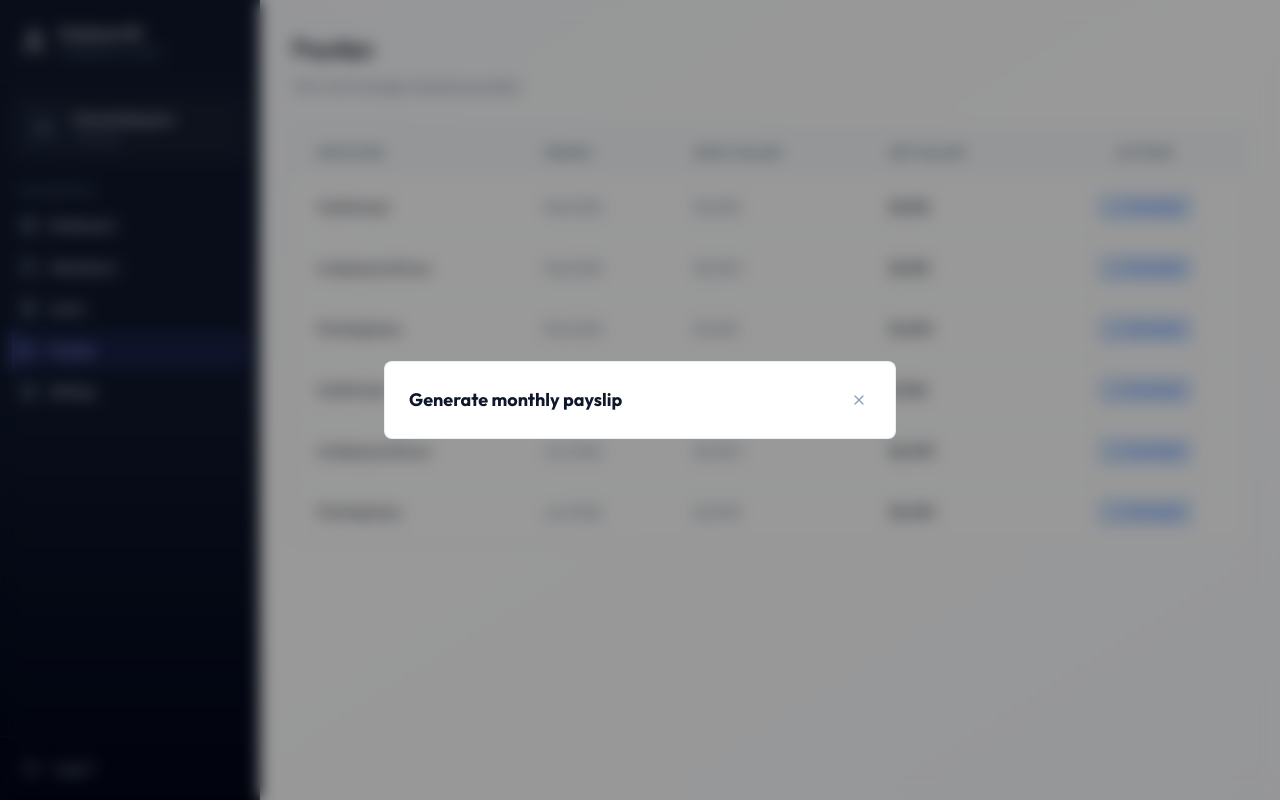
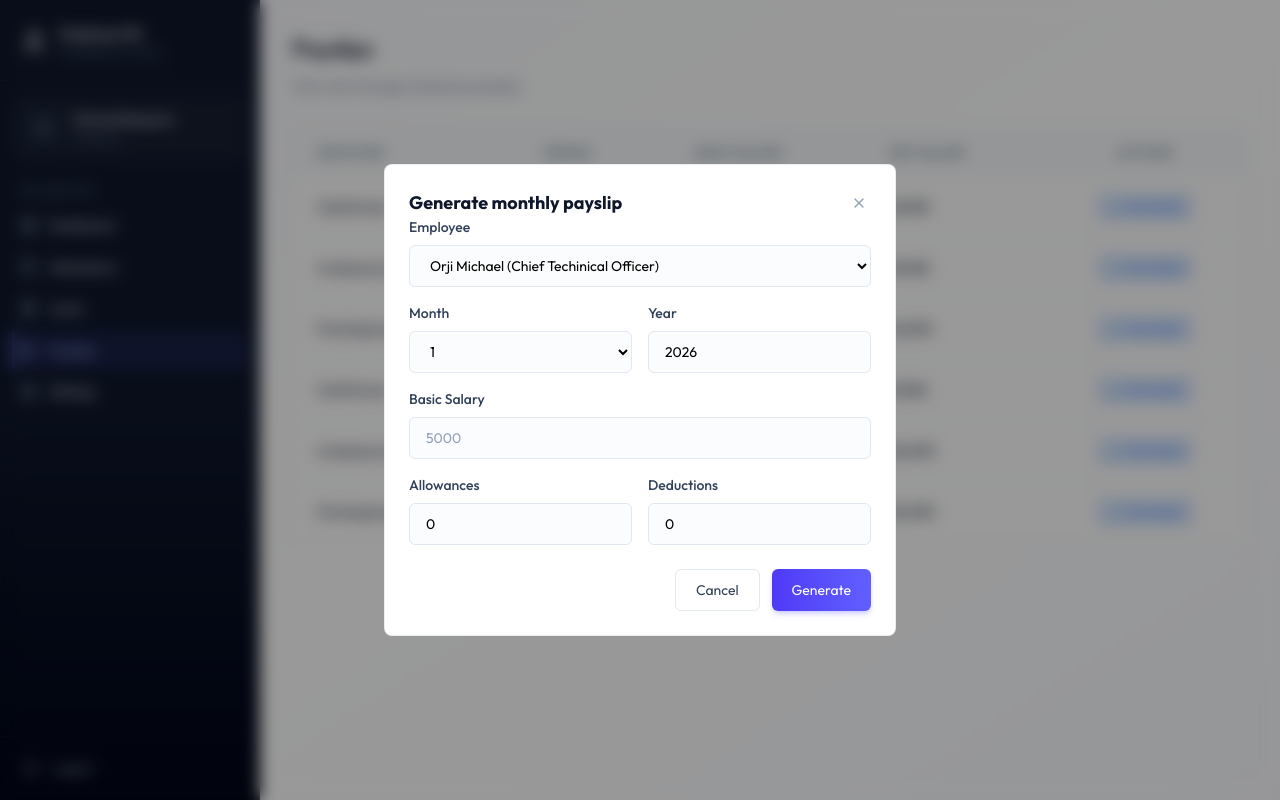
Before and after one commit to Xlence1624/Employee-management-system, a React (Vite) app in the folder Client/: page /payslips in a window 1280 px wide. Both pictures are taken after a click on the button "Generate Payslip". Built offline with nearby package versions, Linux system fonts and the light colour scheme.

Commit message:
payslip page completed
Signed-off-by: Xlence1624 <xlence1624@gmail.com>

```diff
--- a/Client/src/components/payslip/GeneratePayslipForm.jsx
+++ b/Client/src/components/payslip/GeneratePayslipForm.jsx
@@ -1,7 +1,8 @@
-import { Plus } from 'lucide-react';
+import { Loader2, Plus } from 'lucide-react';
 import React from 'react'
 import { useState } from 'react';
 import { X } from 'lucide-react';
+
 
 const GeneratePayslipForm = ({employee, onsuccess
 }) => {
@@ -26,6 +27,101 @@ const GeneratePayslipForm = ({employee, onsuccess
     <X className="w-4 h-4" size={20} />
   </button>
 </div>
+<form action="" className="space-y-4" onsubmit={handleSubmit}>
+{/* Select employee */}
+<div >
+
+  <label
+ className="block text-sm font-medium text-slate-700 mb-2">Employee</label>
+
+ <select name="employeeId" id="" required>
+
+  {
+    employee.map(
+      (e) => (
+        <option key={e.id} value={e.id}>{e.firstName} {e.lastName} ({e.position})</option>
+      )
+    )
+  }
+ </select>
+</div>
+{/* select month and year */}
+
+<div className="grid grid-cols-2 gap-4">
+<div className="">
+
+  <label
+ className="block text-sm font-medium text-slate-700 mb-2">Month</label>
+ <select name="month"  className="">
+{Array.from({length: 12}, (_, i) => i + 1).map(
+  (m) => (
+
+    <option key={m} value={m}>
+      {m}
+    </option>
+
+  )
+) }
+
+ </select>
+</div>
+
+
+
+
+<div className="">
+
+  <label
+ className="block text-sm font-medium text-slate-700 mb-2">Year</label>
+ <input type="number" name='year' defaultValue={new Date().getFullYear()} className="" />
+
+</div>
+
+
+</div>
+{/* Basic salary */}
+
+<div className="">
+
+  <label
+ className="block text-sm font-medium text-slate-700 mb-2">Basic Salary</label>
+ <input type="number" name='basicSalary' required placeholder='5000' className="" />
+
+</div>
+{/* Allowances and sdeductions */}
+<div className="grid grid-cols-2 gap-4">
+  <div className="">
+
+  <label
+ className="block text-sm font-medium text-slate-700 mb-2">Allowances</label>
+ <input type="number" name='allowances' defaultValue={0} placeholder='5000' className="" />
+
+</div>
+
+  <div className="">
+
+  <label
+ className="block text-sm font-medium text-slate-700 mb-2">Deductions</label>
+ <input type="number" name='deductions' defaultValue={0} className="" />
+
+</div>
+</div>
+{/* buttons */}
+
+
+<div className="flex justify-end gap-3 pt-2">
+
+<button className="btn-secondary" type="button"  onClick={() => setIsOpen(false)}>
+  Cancel
+</button>
+<button className="btn-primary flex items-center" type="submit"   disabled={loading} >
+  {loading ? <Loader2 className="w-4 h-4 animate-spin mr-2"/> : null}
+  Generate
+</button>
+
+</div>
+
+</form>
 </div>
 
     </div>
```
